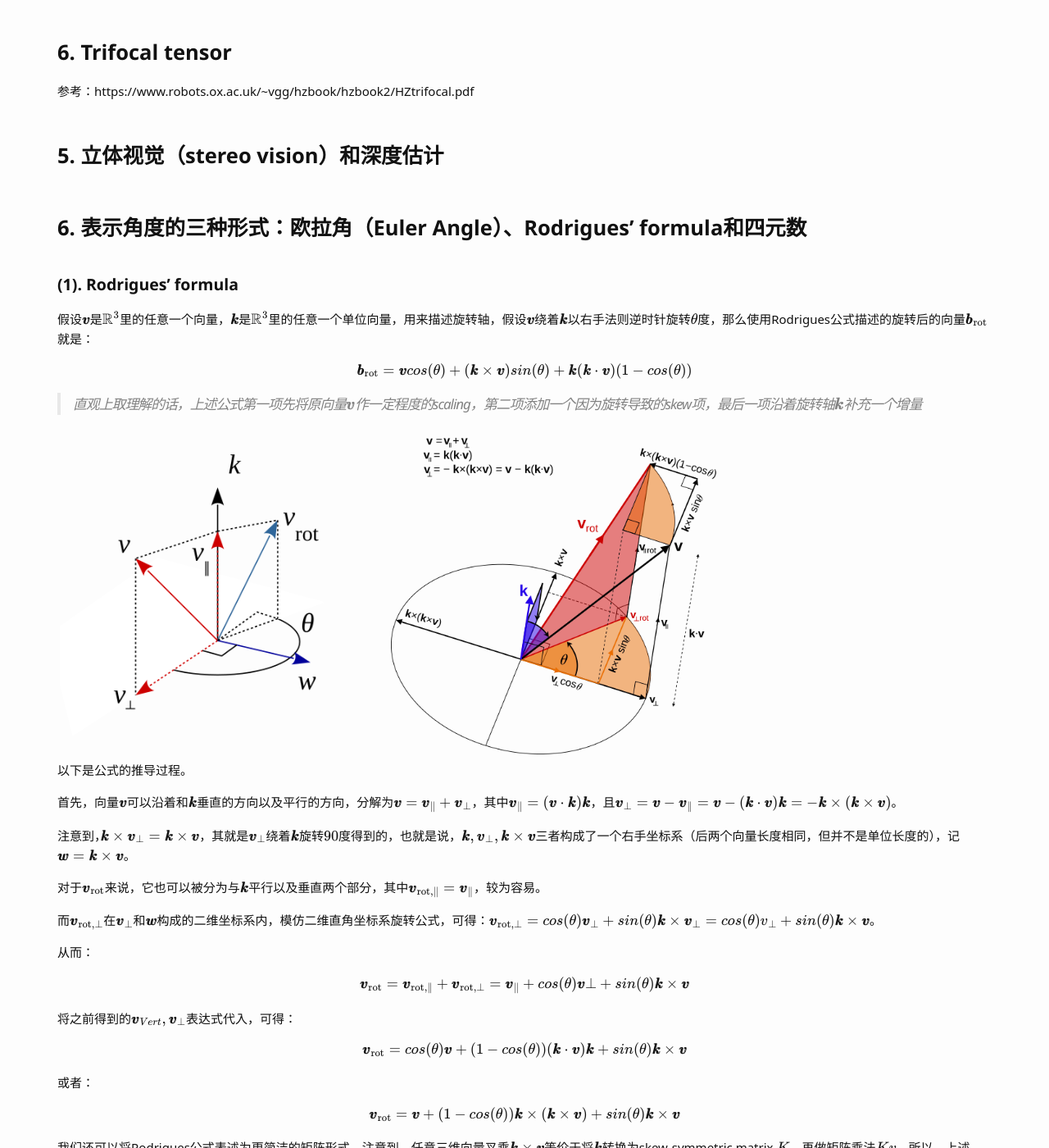
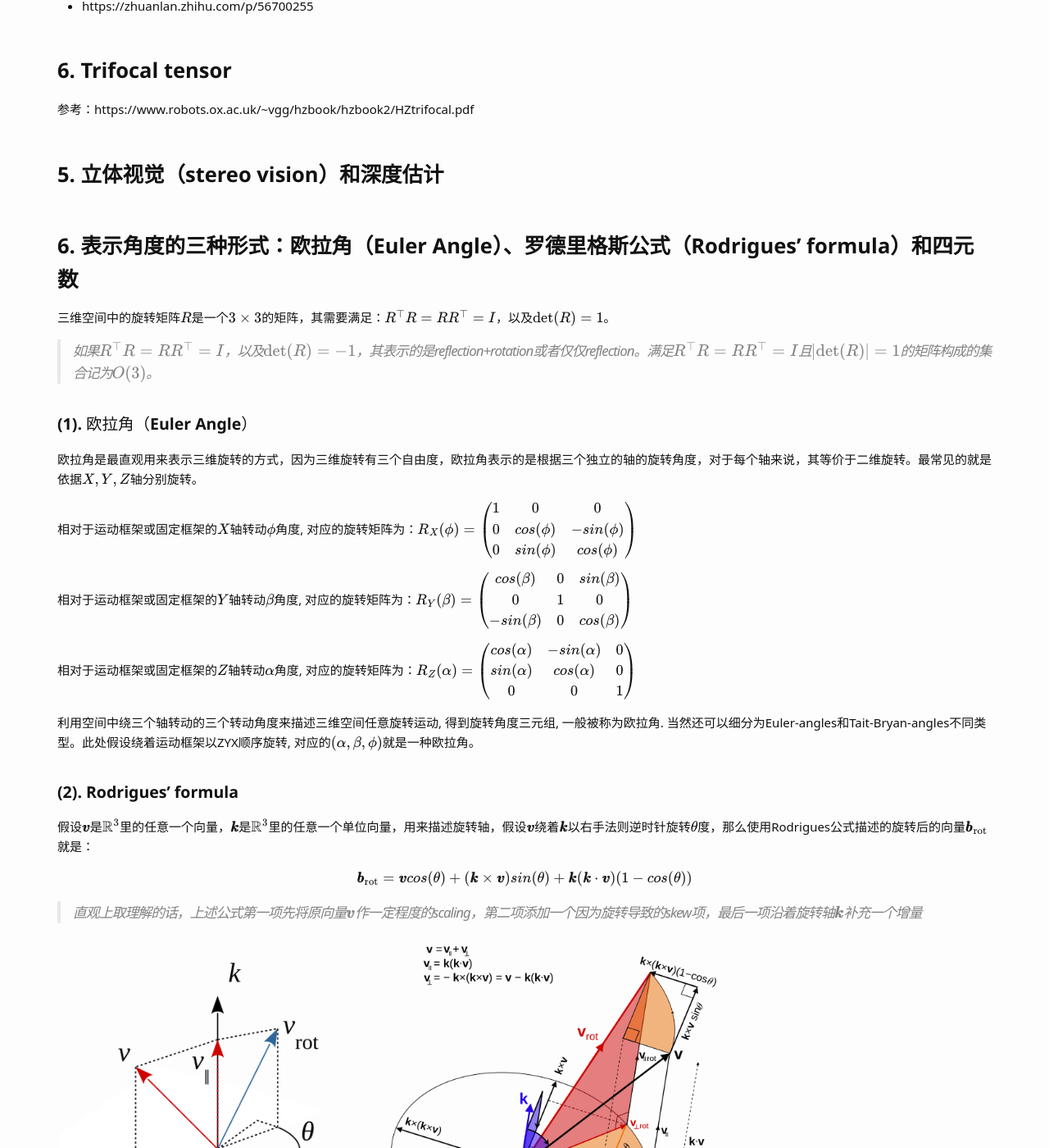
Before and after one commit to Wei-kang-Wang/tech-log, a Jekyll site: the page built from _posts/2024-08-11-3D视觉基础.md, in a window 1280 px wide and 1400 px high, scrolled down 7236 px. Shown: the whole window at 82% size. Built offline with Jekyll 4.4.1, drawn with Linux system fonts in a browser that asks for light colours; some web fonts are replaced; formulas are drawn with MathJax 3; comment, search, counter and statistics services are not loaded; some of the changed text lies outside the part shown.

Commit message:
Update 2024-08-11-3D视觉基础.md

```diff
--- a/_posts/2024-08-11-3D视觉基础.md
+++ b/_posts/2024-08-11-3D视觉基础.md
@@ -182,9 +182,26 @@ $$\bar{p_r}^T (K_r^{-T} E K_l^{-1}) \bar{p_l} = 0$$
 
 ## 5. 立体视觉（stereo vision）和深度估计
 
-## 6. 表示角度的三种形式：欧拉角（Euler Angle）、Rodrigues' formula和四元数
+## 6. 表示角度的三种形式：欧拉角（Euler Angle）、罗德里格斯公式（Rodrigues' formula）和四元数
 
-### (1). Rodrigues' formula
+三维空间中的旋转矩阵$$R$$是一个$$3 \times 3$$的矩阵，其需要满足：$$R^{\top}R = RR^{\top} = I$$，以及$$\text{det}(R)=1$$。
+
+> 如果$$R^{\top}R = RR^{\top} = I$$，以及$$\text{det}(R)=-1$$，其表示的是reflection+rotation或者仅仅reflection。满足$$R^{\top}R = RR^{\top} = I$$且$$\vert \text{det}(R) \vert=1$$的矩阵构成的集合记为$$O(3)$$。
+
+
+### (1). 欧拉角（Euler Angle）
+
+欧拉角是最直观用来表示三维旋转的方式，因为三维旋转有三个自由度，欧拉角表示的是根据三个独立的轴的旋转角度，对于每个轴来说，其等价于二维旋转。最常见的就是依据$$X,Y,Z$$轴分别旋转。
+
+相对于运动框架或固定框架的$$X$$轴转动$$\phi$$角度, 对应的旋转矩阵为：$$R_X(\phi)=\begin{pmatrix} 1 & 0 & 0 \\ 0 & cos(\phi) & -sin(\phi) \\ 0 & sin(\phi) & cos(\phi) \end{pmatrix}$$
+
+相对于运动框架或固定框架的$$Y$$轴转动$$\beta$$角度, 对应的旋转矩阵为：$$R_Y(\beta)=\begin{pmatrix} cos(\beta) & 0 & sin(\beta) \\ 0 & 1 & 0 \\ -sin(\beta) & 0 & cos(\beta) \end{pmatrix}$$
+
+相对于运动框架或固定框架的$$Z$$轴转动$$\alpha$$角度, 对应的旋转矩阵为：$$R_Z(\alpha)=\begin{pmatrix} cos(\alpha) & -sin(\alpha) & 0 \\ sin(\alpha) & cos(\alpha) & 0 \\ 0 & 0 & 1 \end{pmatrix}$$
+
+利用空间中绕三个轴转动的三个转动角度来描述三维空间任意旋转运动, 得到旋转角度三元组, 一般被称为欧拉角. 当然还可以细分为Euler-angles和Tait-Bryan-angles不同类型。此处假设绕着运动框架以ZYX顺序旋转, 对应的$$(\alpha, \beta, \phi)$$就是一种欧拉角。
+
+### (2). Rodrigues' formula
 
 假设$$\pmb{v}$$是$$\mathbb{R}^3$$里的任意一个向量，$$\pmb{k}$$是$$\mathbb{R}^3$$里的任意一个单位向量，用来描述旋转轴，假设$$\pmb{v}$$绕着$$\pmb{k}$$以右手法则逆时针旋转$$\theta$$度，那么使用Rodrigues公式描述的旋转后的向量$$\pmb{b}_{\text{rot}}$$就是：
 
```
